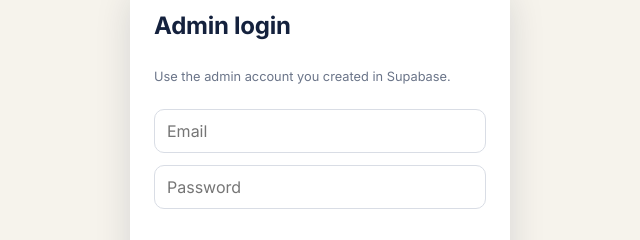
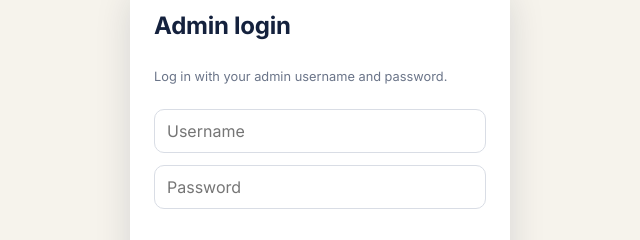
Before and after one commit to A2Z082499/Game-time, a website: page admin.html in a window 1280 px wide. Shown: the part 167-407 px from the top of the page, 320-960 px from the left. Drawn offline with nearby package versions, Linux system fonts and the light colour scheme; a web font is replaced by a local one.

Commit message:
Update admin.html

```diff
--- a/admin.html
+++ b/admin.html
@@ -73,8 +73,8 @@ input:focus,select:focus{outline:0;border-color:var(--blue);box-shadow:0 0 0 4px
 <main class="wrap">
   <form id="login" class="card">
     <h1>Admin login</h1>
-    <p class="m">Use the admin account you created in Supabase.</p>
-    <input id="em" type="email" placeholder="Email" autocomplete="username" required>
+    <p class="m">Log in with your admin username and password.</p>
+    <input id="em" type="text" placeholder="Username" autocomplete="username" autocapitalize="none" required>
     <input id="pw" type="password" placeholder="Password" autocomplete="current-password" required>
     <p id="err" role="status"></p>
     <button class="btn block" type="submit">Log in</button>
@@ -169,7 +169,7 @@ async function load(){
 }
 function show(on){$('login').hidden=on;$('app').hidden=!on;$('out').hidden=!on;clearInterval(timer);if(on)timer=setInterval(load,15000)}
 $('login').onsubmit=async e=>{e.preventDefault();$('err').textContent='';const b=e.target.querySelector('button');b.disabled=true;
-  try{await auth('password',{email:$('em').value.trim(),password:$('pw').value});$('pw').value='';await load()}catch(x){$('err').textContent=x.message}b.disabled=false};
+  try{await auth('password',{email:(v=>v.includes('@')?v:v+'@admin.com')($('em').value.trim().toLowerCase()),password:$('pw').value});$('pw').value='';await load()}catch(x){$('err').textContent=x.message}b.disabled=false};
 $('out').onclick=()=>{save(null);rows=[];show(false)};
 $('tabs').onclick=e=>{const b=e.target.closest('.tab');if(b){tab=b.dataset.t;render()}};
 $('q').oninput=$('d').oninput=render;
```
